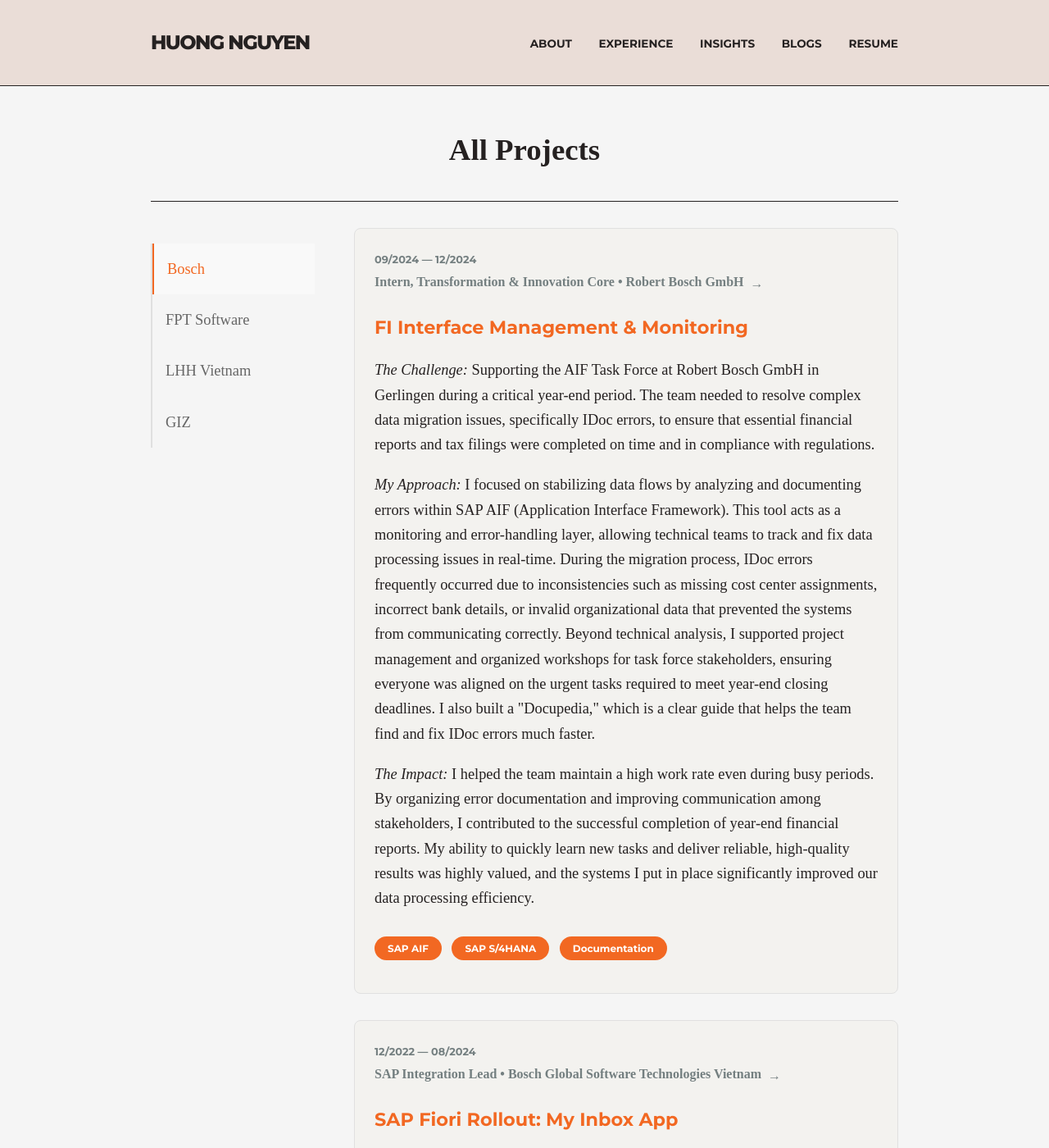
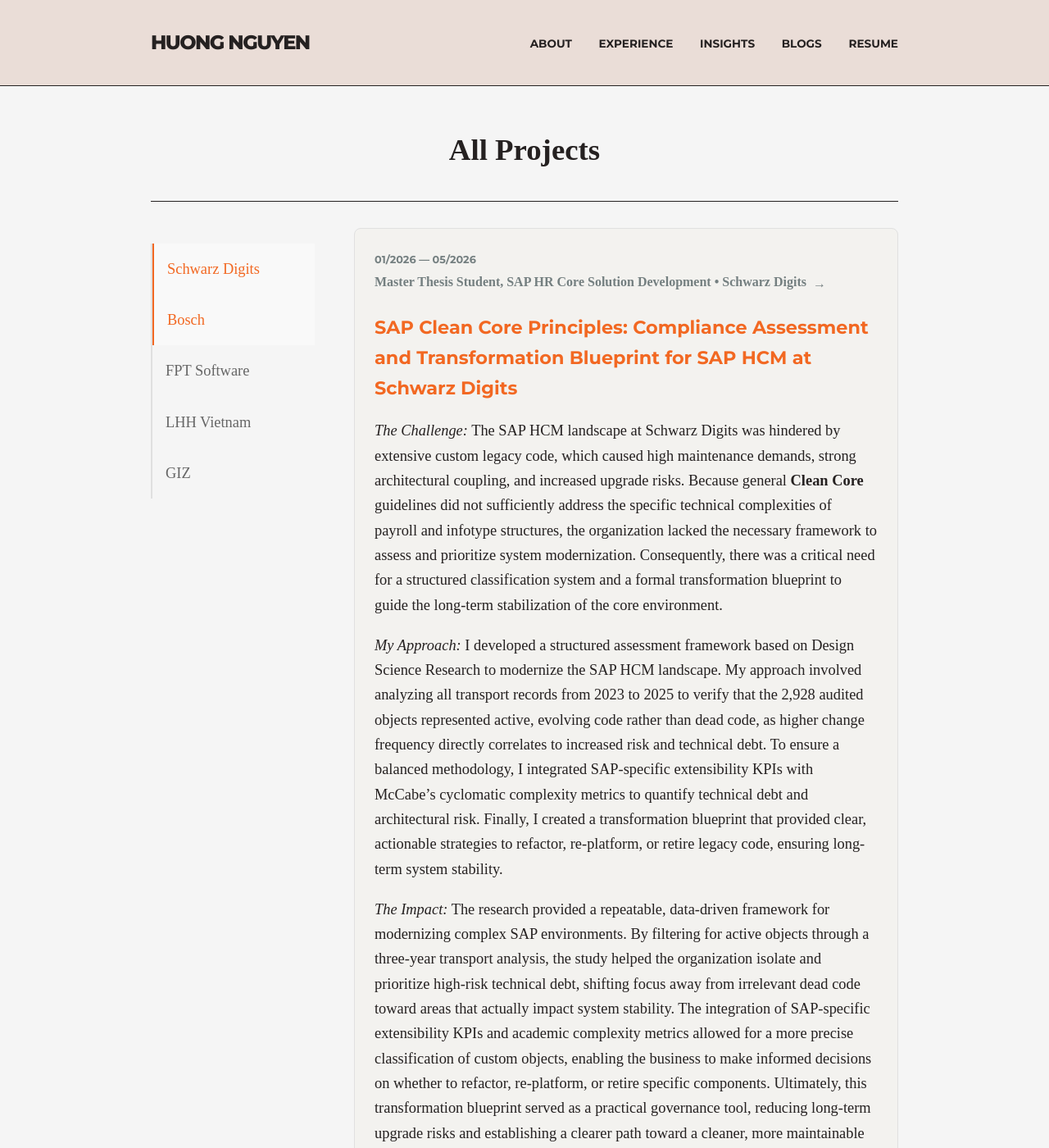
Before and after one commit to huongntn/portfolio-website, a Jekyll site: the page built from archive/index.html, in a window 1280 px wide and 1400 px high. Shown: the whole window at 82% size. Built offline with Jekyll 4.4.1, drawn with Linux system fonts in a browser that asks for light colours; some web fonts are replaced; some of the changed text lies outside the part shown.

Commit message:
Update index.html

```diff
--- a/archive/index.html
+++ b/archive/index.html
@@ -11,6 +11,7 @@
 <div class="projects-tabs">
    <!-- Navigation Sidebar -->
    <ul class="tab-list">
+      <li class="tab-button active" data-target="schwarz">Schwarz Digits</li>
       <li class="tab-button active" data-target="bosch">Bosch</li>
       <li class="tab-button" data-target="fpt">FPT Software</li>
       <li class="tab-button" data-target="lhh">LHH Vietnam</li>
@@ -18,6 +19,50 @@
    </ul>
    <!-- Content Panels -->
    <div class="tab-content-container">
+      <!-- Schwarz Digits -->
+      <div id="schwarz" class="tab-content active">
+         <!-- Project 8 -->
+         <div class="archive-project-card">
+            <div class="project-content">
+               <div class="project-date">01/2026 — 05/2026</div>
+               <a href="https://schwarz-digits.de/" target="_blank" class="company-link">
+               <span class="company-link">Master Thesis Student, SAP HR Core Solution Development • Schwarz Digits</span>
+               <span class="arrow">→</span>
+               </a>
+               <h3>SAP Clean Core Principles: Compliance Assessment and Transformation Blueprint for SAP HCM at Schwarz Digits</h3>
+               <p><em>The Challenge:</em> The SAP HCM landscape at Schwarz Digits was hindered by extensive custom legacy code, which caused high maintenance demands, strong architectural coupling, and increased upgrade risks. Because general <a href="https://www.sap.com/resources/what-is-a-clean-core" target="_blank" rel="noopener noreferrer" class="atingi-link">Clean Core</a> guidelines did not sufficiently address the specific technical complexities of payroll and infotype structures, the organization lacked the necessary framework to assess and prioritize system modernization. Consequently, there was a critical need for a structured classification system and a formal transformation blueprint to guide the long-term stabilization of the core environment.</p>
+               <p><em>My Approach:</em> I developed a structured assessment framework based on Design Science Research to modernize the SAP HCM landscape. My approach involved analyzing all transport records from 2023 to 2025 to verify that the 2,928 audited objects represented active, evolving code rather than dead code, as higher change frequency directly correlates to increased risk and technical debt. To ensure a balanced methodology, I integrated SAP-specific extensibility KPIs with McCabe’s cyclomatic complexity metrics to quantify technical debt and architectural risk. Finally, I created a transformation blueprint that provided clear, actionable strategies to refactor, re-platform, or retire legacy code, ensuring long-term system stability.</p>
+               <p><em>The Impact:</em> The research provided a repeatable, data-driven framework for modernizing complex SAP environments. By filtering for active objects through a three-year transport analysis, the study helped the organization isolate and prioritize high-risk technical debt, shifting focus away from irrelevant dead code toward areas that actually impact system stability. The integration of SAP-specific extensibility KPIs and academic complexity metrics allowed for a more precise classification of custom objects, enabling the business to make informed decisions on whether to refactor, re-platform, or retire specific components. Ultimately, this transformation blueprint served as a practical governance tool, reducing long-term upgrade risks and establishing a clearer path toward a cleaner, more maintainable SAP HCM architecture.</p>
+               <div class="tag-container">
+                  <span class="static-tag">SAP ABAP</span>
+                  <span class="static-tag">SAP S/4HANA</span>
+                  <span class="static-tag">SAP HCM</span>
+                  <span class="static-tag">Clean Core</span>
+               </div>
+            </div>
+         </div>
+         <!-- Project 7 -->
+         <div class="archive-project-card">
+            <div class="project-content">
+               <div class="project-date">03/2025 — 12/2025</div>
+               <a href="https://schwarz-digits.de/" target="_blank" class="company-link">
+               <span class="company-link">Working Student, SAP HR Core Solution Development • Schwarz Digits</span>
+               <span class="arrow">→</span>
+               </a>
+               <h3>H4S4 Core Transformation & Technical Development</h3>
+               <p><em>The Challenge:</em> As part of the H4S4 project, the HR core required a stable transition to S/4HANA. The team faced the dual pressure of resolving complex 3rd-level support issues and executing system harmonization to ensure custom code remained compatible with the new S/4HANA environment during the migration.</p>
+               <p><em>My Approach:</em> I balanced active development with system maintenance and technical governance. I implemented SAP Notes to address system gaps, developed and unit-tested ABAP programs, and performed retrofit activities to align legacy processes with the target architecture. I also led system cleanup efforts and documented technical solutions on Confluence to ensure knowledge continuity across the project team.</p>
+               <p><em>The Impact:</em> My contributions improved system reliability and reduced technical friction during the migration. By streamlining code retrofits and providing robust 3rd-level support, I ensured project milestones were met on schedule. Furthermore, the technical documentation I established improved team knowledge sharing, significantly accelerating the troubleshooting process for complex HR core issues.</p>
+               <div class="tag-container">
+                  <span class="static-tag">SAP ABAP</span>
+                  <span class="static-tag">SAP S/4HANA</span>
+                  <span class="static-tag">SAP HCM</span>
+                  <span class="static-tag">ServiceNow</span>
+                  <span class="static-tag">Confluence</span>
+               </div>
+            </div>
+         </div>
+      </div>
       <!-- Bosch Group -->
       <div id="bosch" class="tab-content active">
          <!-- Project 6 -->
@@ -35,7 +80,7 @@
                <div class="tag-container">
                   <span class="static-tag">SAP AIF</span>
                   <span class="static-tag">SAP S/4HANA</span>
-                  <span class="static-tag">Documentation</span>
+                  <span class="static-tag">Confluence</span>
                </div>
             </div>
          </div>
```
